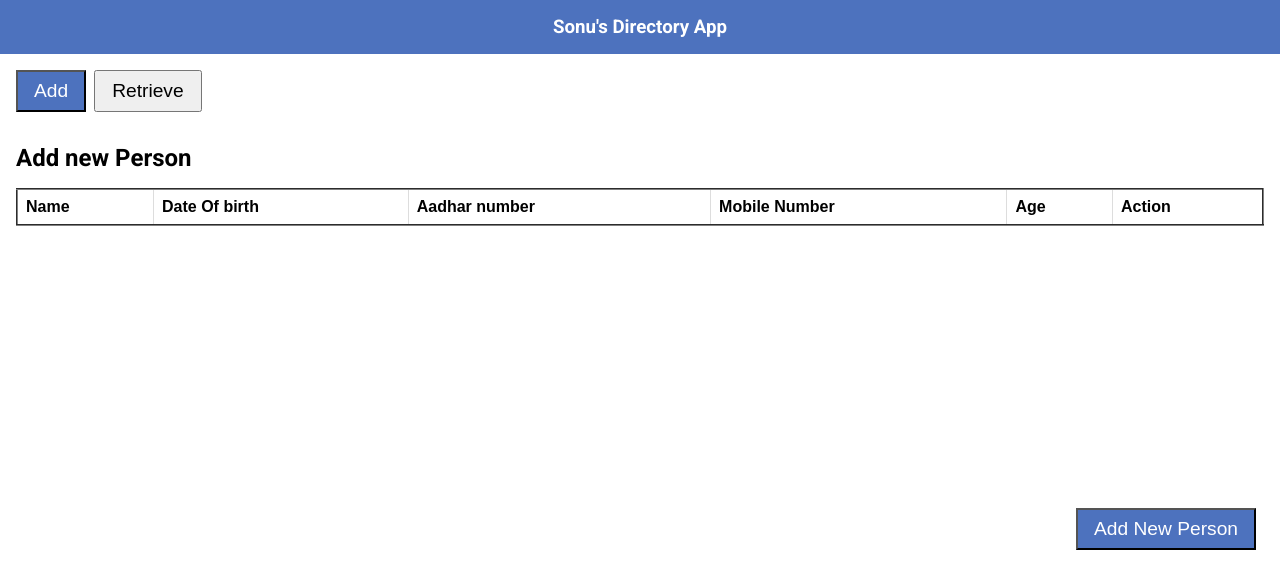
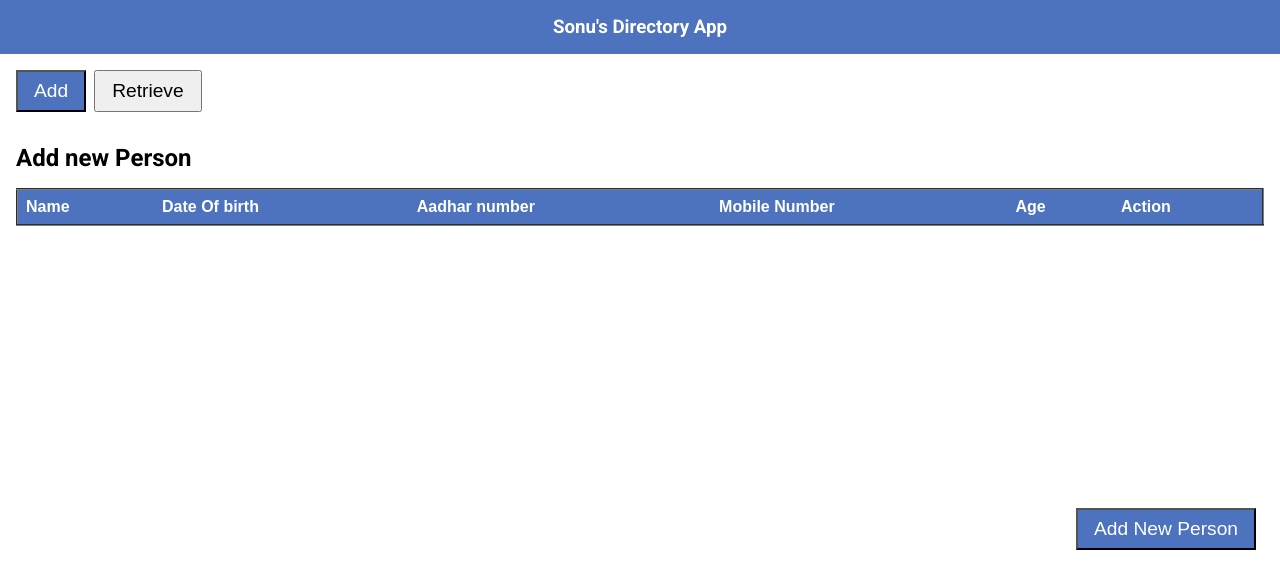
Before and after one commit to sonukumar77/directory-app, a React (Create React App) app: page / in a window 1280 px wide. Shown: the top 588 px of the page. Built offline with nearby package versions, Linux system fonts and the light colour scheme.

Commit message:
Update Add.css

```diff
--- a/src/components/Add/Add.css
+++ b/src/components/Add/Add.css
@@ -20,11 +20,15 @@ table {
 
 td,
 th {
-  border: 1px solid #dddddd;
+  border: 1px solid var(--primary);
   text-align: left;
   padding: 8px;
 }
 
+th {
+  background-color: var(--primary);
+  color: var(--light);
+}
 tr:nth-child(even) {
   background-color: #dddddd;
 }
```
